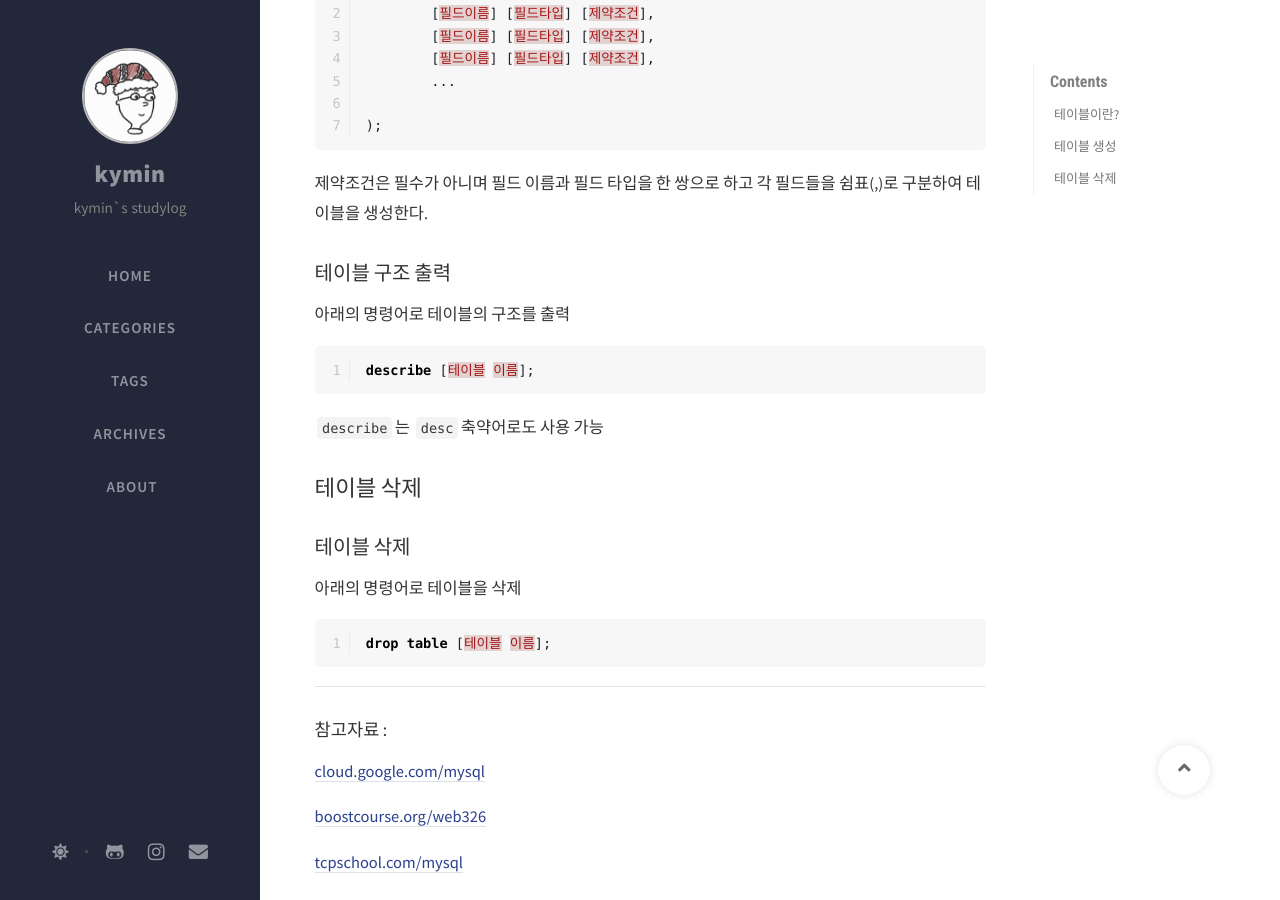
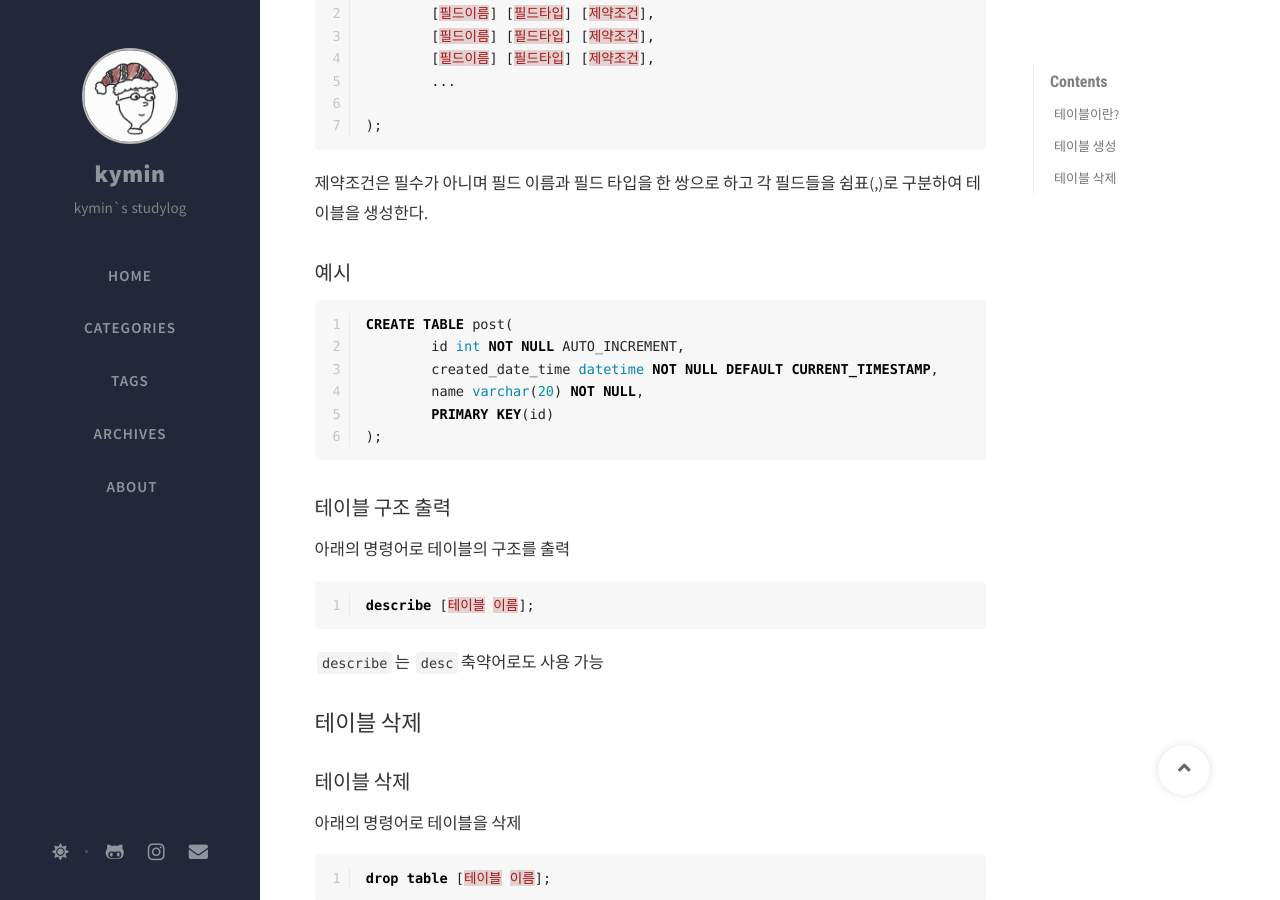
Before and after one commit to Kyoung-M1N/kyoung-M1N.github.io, a Jekyll site: the page built from _posts/mysql/2023-11-25-[MySQL]table.md, in a window 1280 px wide and 900 px high, scrolled down 1098 px. Built offline with Jekyll 4.4.1, drawn with Linux system fonts in a browser that asks for light colours; nearby versions of some CDN libraries; comment, search, counter and statistics services are not loaded.

Commit message:
docs: 포스트 수정

````diff
--- a/_posts/mysql/2023-11-25-[MySQL]table.md
+++ b/_posts/mysql/2023-11-25-[MySQL]table.md
@@ -53,6 +53,19 @@ CREATE TABLE [테이블이름](
 
 제약조건은 필수가 아니며 필드 이름과 필드 타입을 한 쌍으로 하고 각 필드들을 쉼표(,)로 구분하여 테이블을 생성한다.
 
+### 예시
+
+```sql
+CREATE TABLE post(
+	id int NOT NULL AUTO_INCREMENT,
+	created_date_time datetime NOT NULL DEFAULT CURRENT_TIMESTAMP,
+	name varchar(20) NOT NULL,
+	PRIMARY KEY(id)
+);
+```
+
+
+
 ### 테이블 구조 출력
 
 아래의 명령어로 테이블의 구조를 출력
````
